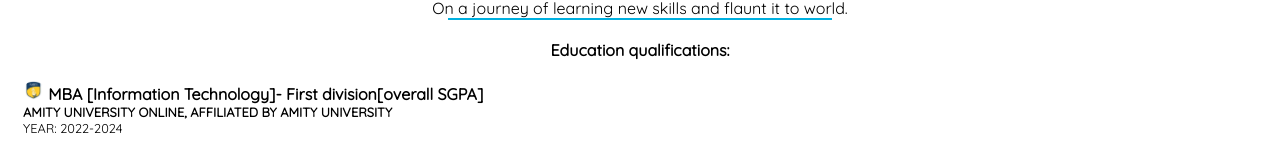
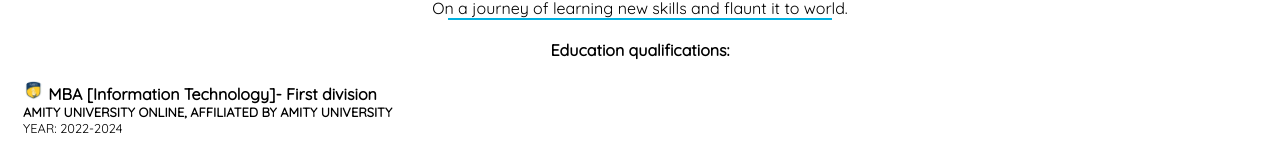
Before and after one commit to Thatnerdcoder/thatnerdcoder.github.io, a plain HTML site: page About.html in a window 1280 px wide. Shown: the part 332-486 px from the top of the page. Drawn offline with Linux system fonts and the light colour scheme.

Commit message:
Update About.html

```diff
--- a/About.html
+++ b/About.html
@@ -58,7 +58,7 @@
                         <b>Education qualifications:</b>
                     </center></h4></div><br>
                         <div class="aboutTitle"><img src="Images/AMITY.jpg" width="20" height="20">
-                            MBA [Information Technology]- First division[overall SGPA]
+                            MBA [Information Technology]- First division
                         </div>
                         <div class="organisation">
                             <a class="link" href="https://amityonline.com/">Amity University Online</a>, affiliated by Amity University
```
